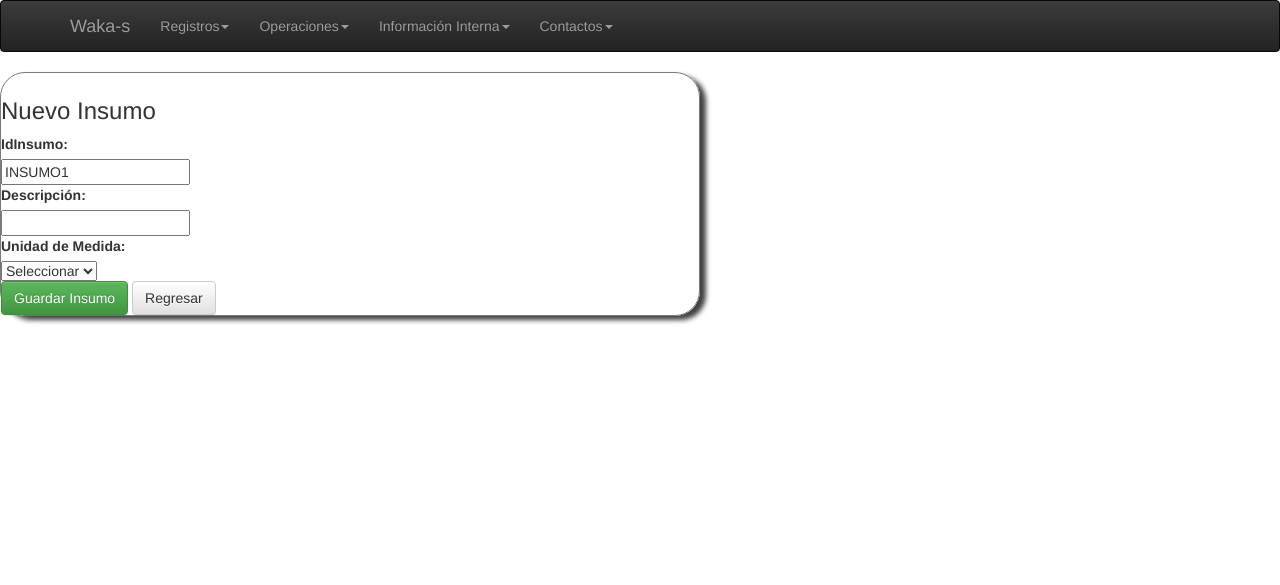
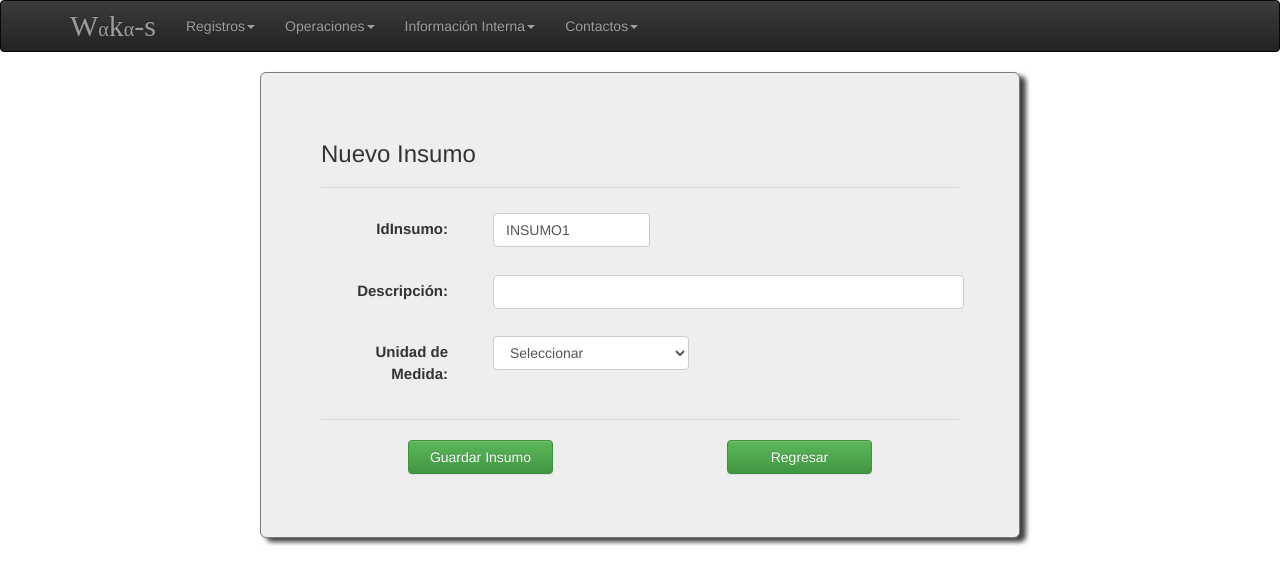
Before and after one commit to GlobalSoftwareDynamics/Wakas, a PHP site: page /agregarInsumo.php in a window 1280 px wide. Shown: the top 585 px of the page. Run offline with PHP 8.4, Linux system fonts and the light colour scheme; the visitor is signed in with stand-in values (Sample User, id 1); data that the repository does not hold is empty; some libraries are stand-ins or nearby versions.

Commit message:
Add files via upload

```diff
--- a/agregarInsumo.php
+++ b/agregarInsumo.php
@@ -30,7 +30,7 @@ if(isset($_SESSION['login'])){
                             <span class="icon-bar"></span>
                             <span class="icon-bar"></span>
                         </button>
-                        <a class="navbar-brand" href="mainAdmin.php">Waka-s</a>
+                        <a class="navbar-brand" href="mainAdmin.php" id="brand">W<span class="alfa">&alpha;</span>k<span class="alfa">&alpha;</span>-s</a>
                     </div>
                     <div class="navbar-collapse collapse">
                         <ul class="nav navbar-nav">
@@ -75,16 +75,17 @@ if(isset($_SESSION['login'])){
             </nav>
         </header>
 
-        <section class="containerform">
-            <form action="gestionInsumos.php" method="post">
+        <section class="container">
+            <form action="gestionInsumos.php" method="post" class="form-horizontal jumbotron col-sm-8 col-sm-offset-2">
                 <div>
                     <h3>Nuevo Insumo</h3>
                 </div>
-                <div>
-                    <div>
-                        <label for="idinsumo">IdInsumo:</label>
+                <hr>
+                <div class="form-group">
+                    <div class="col-sm-3">
+                        <label for="idinsumo" class="formlabels col-sm-12">IdInsumo:</label>
                     </div>
-                    <div>
+                    <div class="col-sm-9">
                         <?php
                             $aux = 0;
                             $result = selectTable("Insumos");
@@ -92,24 +93,24 @@ if(isset($_SESSION['login'])){
                                 $aux++;
                             }
                             $aux++;
-                            echo "<input id='idinsumo' type='text' name= 'idIns' value='INSUMO".$aux."' readonly>";
+                            echo "<input class='textinput-4' id='idinsumo' type='text' name= 'idIns' value='INSUMO".$aux."' readonly>";
                         ?>
                     </div>
                 </div>
-                <div>
-                    <div>
-                        <label for="desc">Descripci&oacute;n:</label>
+                <div class="form-group">
+                    <div class="col-sm-3">
+                        <label for="desc" class="formlabels col-sm-12">Descripci&oacute;n:</label>
                     </div>
-                    <div>
-                        <input id="desc" type="text" name="descins">
+                    <div class="col-sm-9">
+                        <input id="desc" type="text" name="descins" class="textinput-12">
                     </div>
                 </div>
-                <div>
-                    <div>
-                        <label for="uni">Unidad de Medida:</label>
+                <div class="form-group">
+                    <div class="col-sm-3">
+                        <label for="uni" class="formlabels col-sm-12">Unidad de Medida:</label>
                     </div>
-                    <div>
-                        <select id="uni" name="unimed">
+                    <div class="col-sm-9">
+                        <select id="uni" name="unimed" class="ddselect-5">
                             <option>Seleccionar</option>
                             <?php
                                 $result=selectTable('UnidadMedida');
@@ -122,9 +123,16 @@ if(isset($_SESSION['login'])){
                         </select>
                     </div>
                 </div>
-                <div>
-                    <input class="btn btn-success" type="submit" name="guardarins" value="Guardar Insumo">
-                    <input formaction="gestionInsumos.php" class="btn btn-default" type="submit" value="Regresar">
+                <hr>
+                <div class="form-group">
+                    <div class="col-sm-12">
+                        <div class="col-sm-6">
+                            <input class="btn btn-success col-sm-6 col-sm-offset-3" type="submit" name="guardarins" value="Guardar Insumo">
+                        </div>
+                        <div class="col-sm-6">
+                            <input formaction="gestionInsumos.php" class="btn btn-success col-sm-6 col-sm-offset-3" type="submit" value="Regresar">
+                        </div>
+                    </div>
                 </div>
             </form>
         </section>
```
Also changed, not shown: actualizarInsumo.php (+29 -22 lines), asignarproveedoresins.php (+28 -17 lines).
